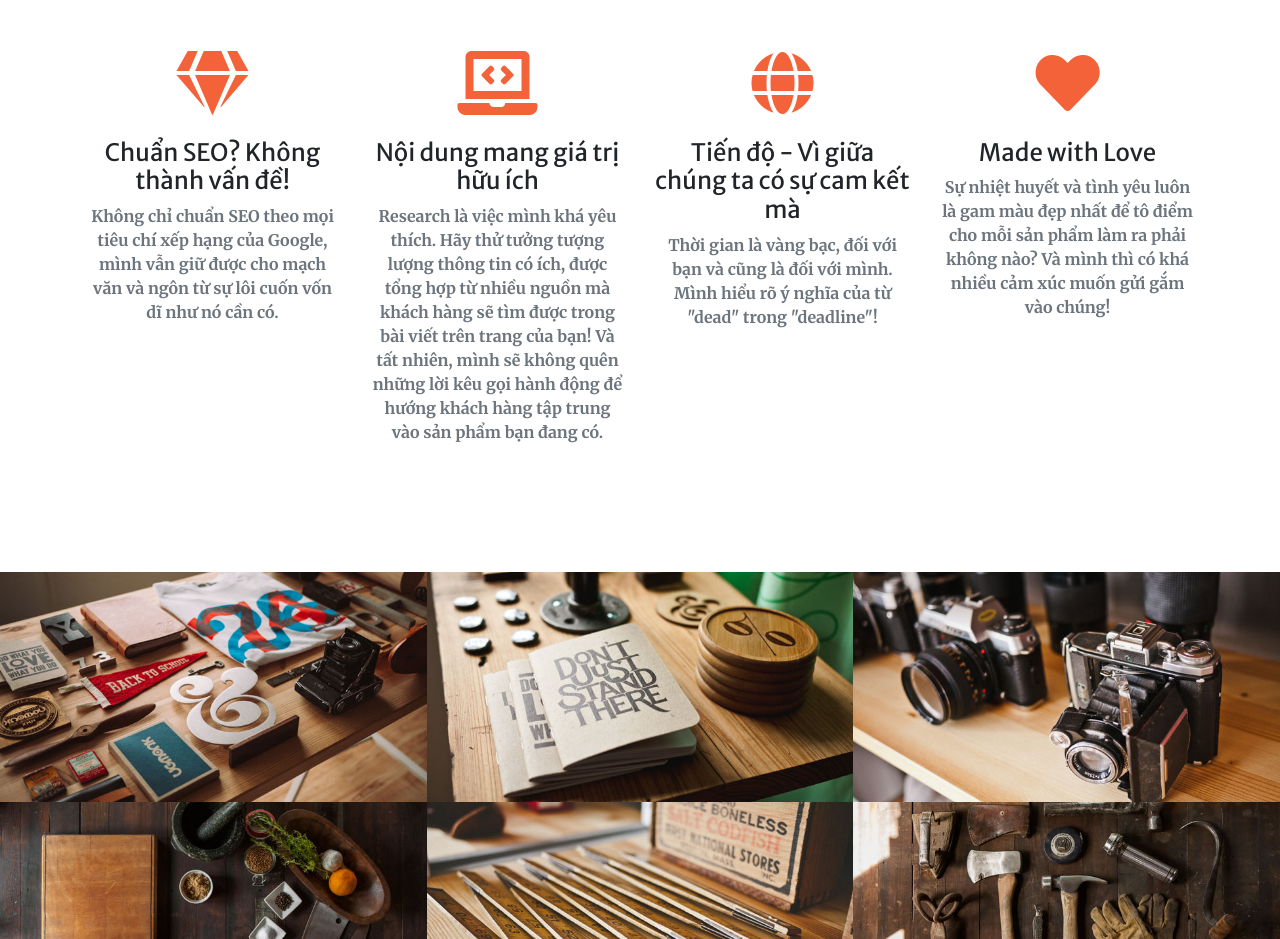
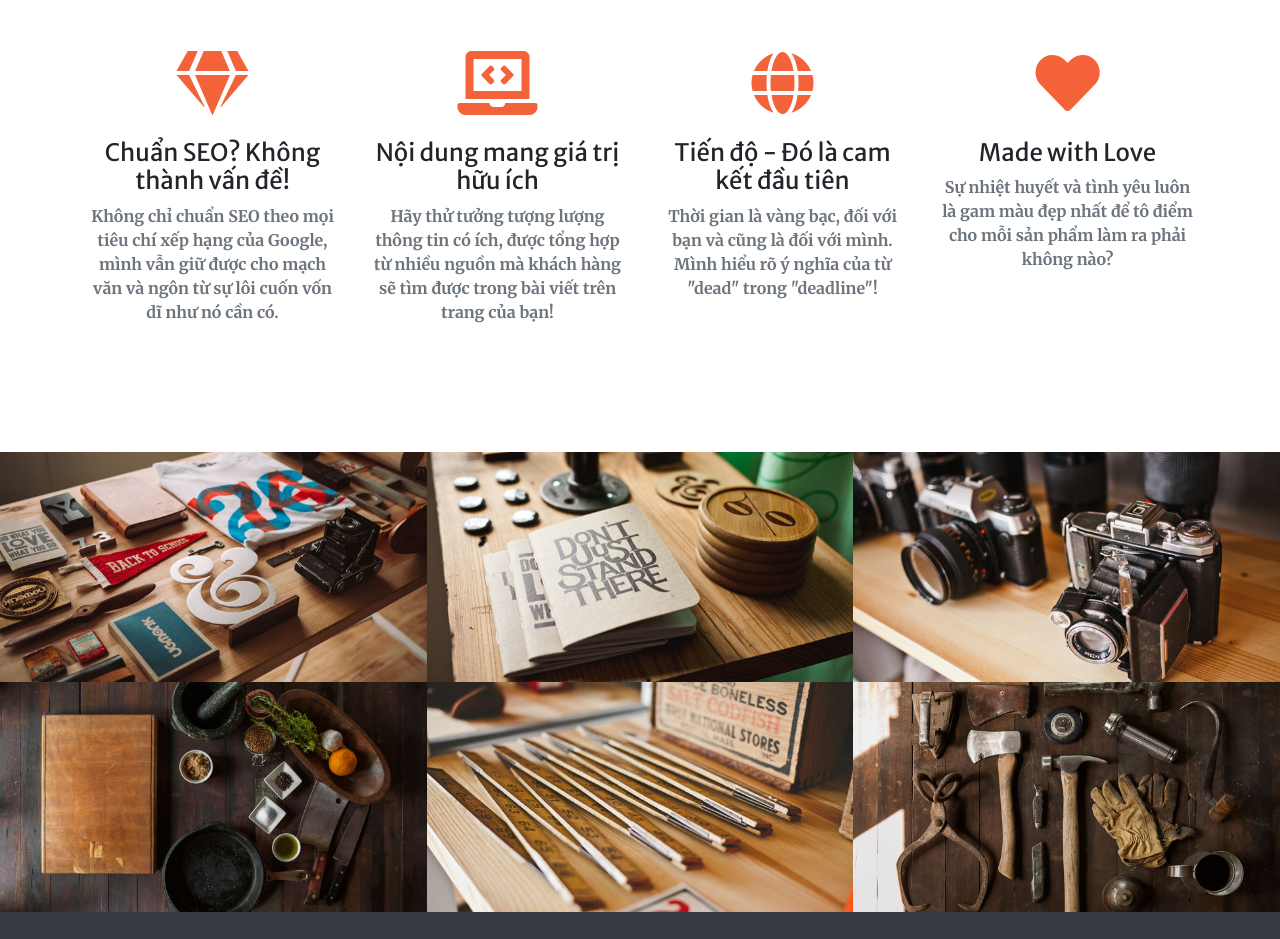
Before and after one commit to dungna108/dungna108.github.io, a website with bundled scripts: page index.html in a window 1280 px wide. Shown: the part 1579-2518 px from the top of the page. Built offline with nearby package versions, Linux system fonts and the light colour scheme.

Commit message:
Update index.html

```diff
--- a/index.html
+++ b/index.html
@@ -100,13 +100,13 @@
           <div class="mt-5">
             <i class="fas fa-4x fa-laptop-code text-primary mb-4"></i>
             <h3 class="h4 mb-2">Nội dung mang giá trị hữu ích</h3>
-            <p class="text-muted mb-0">Research là việc mình khá yêu thích. Hãy thử tưởng tượng lượng thông tin có ích, được tổng hợp từ nhiều nguồn mà khách hàng sẽ tìm được trong bài viết trên trang của bạn! Và tất nhiên, mình sẽ không quên những lời kêu gọi hành động để hướng khách hàng tập trung vào sản phẩm bạn đang có.</p>
+            <p class="text-muted mb-0">Hãy thử tưởng tượng lượng thông tin có ích, được tổng hợp từ nhiều nguồn mà khách hàng sẽ tìm được trong bài viết trên trang của bạn!</p>
           </div>
         </div>
         <div class="col-lg-3 col-md-6 text-center">
           <div class="mt-5">
             <i class="fas fa-4x fa-globe text-primary mb-4"></i>
-            <h3 class="h4 mb-2">Tiến độ - Vì giữa chúng ta có sự cam kết mà</h3>
+            <h3 class="h4 mb-2">Tiến độ - Đó là cam kết đầu tiên</h3>
             <p class="text-muted mb-0">Thời gian là vàng bạc, đối với bạn và cũng là đối với mình. Mình hiểu rõ ý nghĩa của từ "dead" trong "deadline"!</p>
           </div>
         </div>
@@ -114,7 +114,7 @@
           <div class="mt-5">
             <i class="fas fa-4x fa-heart text-primary mb-4"></i>
             <h3 class="h4 mb-2">Made with Love</h3>
-            <p class="text-muted mb-0">Sự nhiệt huyết và tình yêu luôn là gam màu đẹp nhất để tô điểm cho mỗi sản phẩm làm ra phải không nào? Và mình thì có khá nhiều cảm xúc muốn gửi gắm vào chúng!</p>
+            <p class="text-muted mb-0">Sự nhiệt huyết và tình yêu luôn là gam màu đẹp nhất để tô điểm cho mỗi sản phẩm làm ra phải không nào?</p>
           </div>
         </div>
       </div>
```
